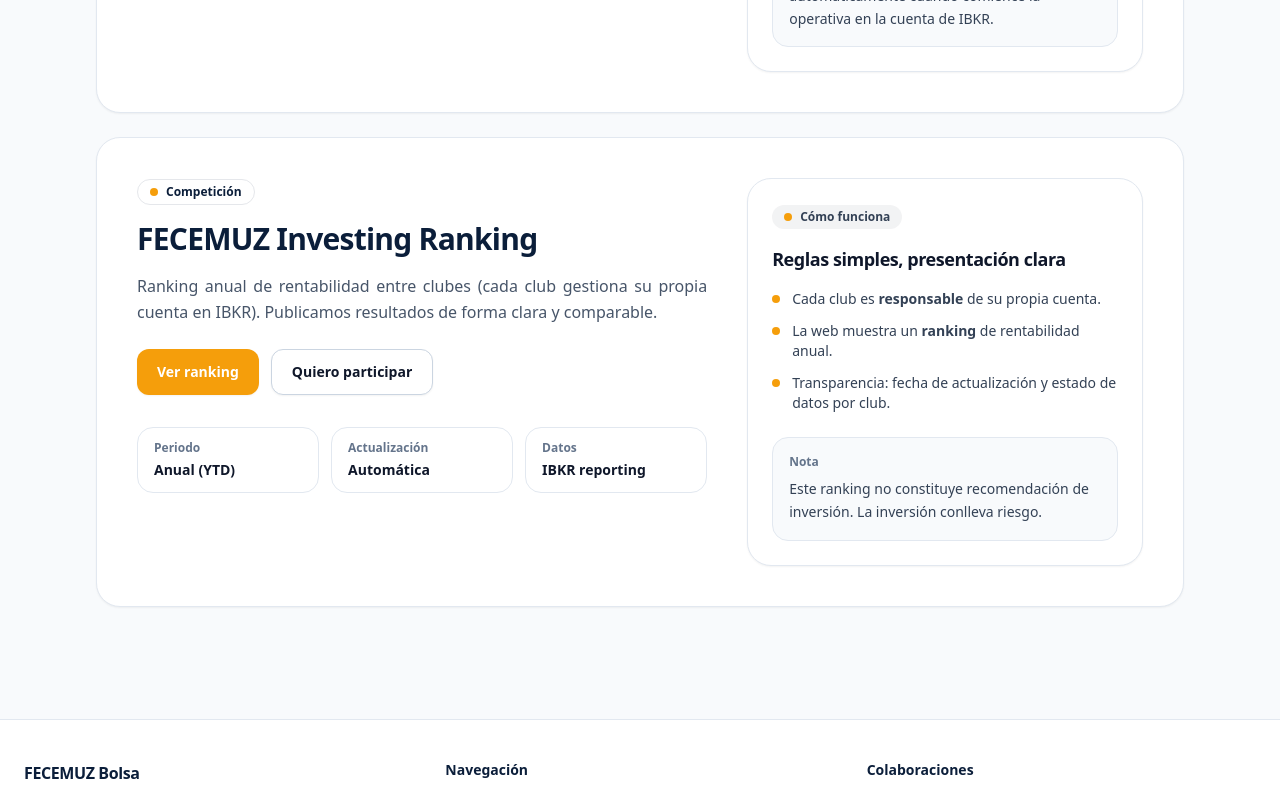
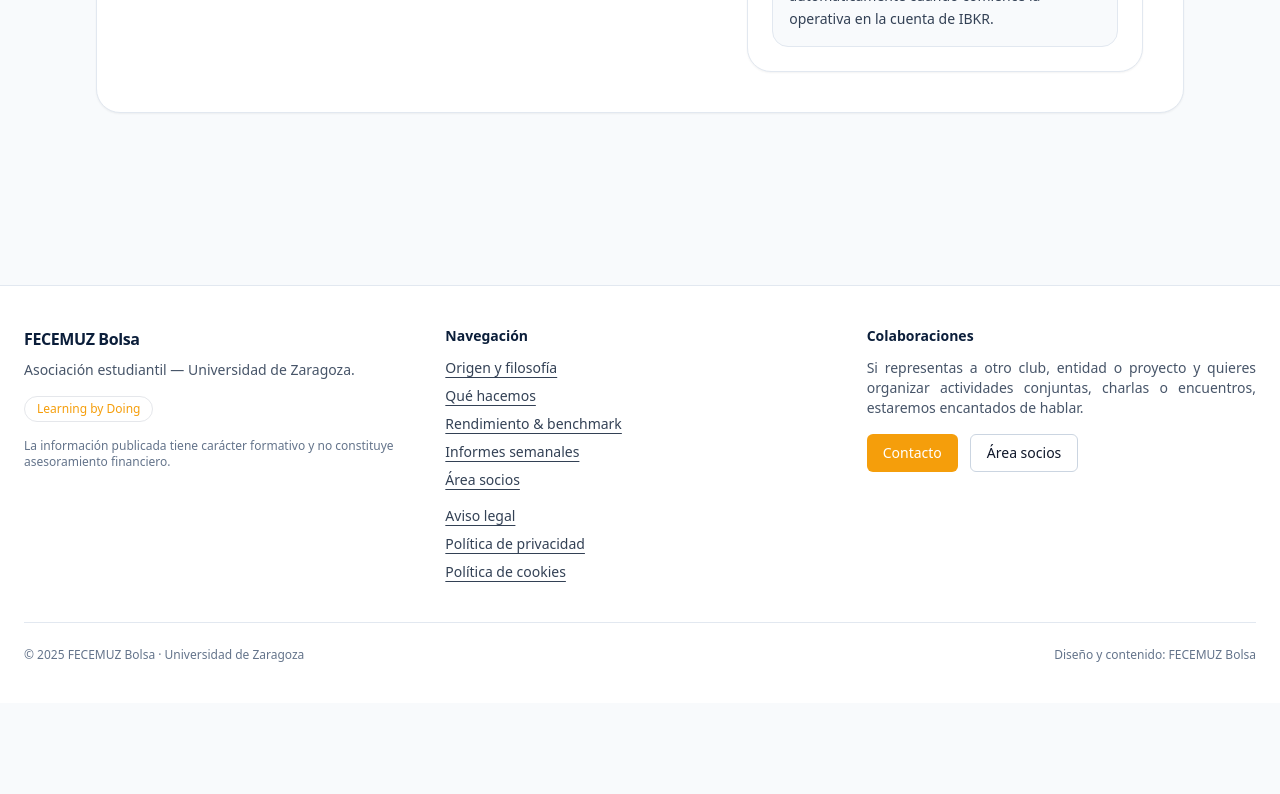
Before and after one commit to Diegotolosa/fecemuzbolsa-web, a Next.js app in the folder web/: page / in a window 1280 px wide. Shown: the part 580-1374 px from the top of the page. After the commit the page ends 1283 px from the top, so only its background shows below. Built offline with nearby package versions, Linux system fonts and the light colour scheme.

Commit message:
chore: remove investing ranking section from home

```diff
--- a/web/app/fecemuz-investing-ranking/page.tsx
+++ b/web/app/fecemuz-investing-ranking/page.tsx
@@ -21,19 +21,27 @@
   return `${v.toFixed(2)}%`;
 }
 
+function isEnabled() {
+  // ✅ 1) En producción: siempre oculto (cero riesgo de "Application error")
+  if (process.env.VERCEL_ENV === "production") return false;
+
+  // ✅ 2) En local/preview: se controla con flag
+  return process.env.RANKING_ENABLED?.trim().toLowerCase() === "true";
+}
+
 export default async function FecemuzInvestingRankingPage({
   searchParams,
 }: {
   searchParams?: { year?: string };
 }) {
-  // 🔒 INTERRUPTOR (robusto):
-  // - Si NO existe RANKING_ENABLED en producción → 404
-  // - Solo se muestra si es exactamente "true"
-  const enabled = process.env.RANKING_ENABLED?.trim() === "true";
-  if (!enabled) notFound();
+  // 🔒 Guard clause: lo primero
+  if (!isEnabled()) notFound();
 
   const year = Number(searchParams?.year || new Date().getFullYear());
-  const base = process.env.RANKING_API_BASE_URL || "http://127.0.0.1:8000";
+
+  // ✅ En dev/preview, exigimos base URL explícita (evita fallos silenciosos)
+  const base = process.env.RANKING_API_BASE_URL?.trim();
+  if (!base) notFound();
 
   const res = await fetch(`${base}/ranking?year=${year}`, {
     cache: "no-store",
--- a/web/app/page.tsx
+++ b/web/app/page.tsx
@@ -34,17 +34,26 @@
                 entorno universitario serio y colaborativo.
               </p>
 
-              {/* Botones: en móvil apilan y ocupan ancho */}
+              {/* Botones */}
               <div className="mt-6 grid gap-3 sm:mt-7 sm:flex sm:flex-wrap">
-                <Link href="/que-hacemos" className="btn btn-primary w-full sm:w-auto">
+                <Link
+                  href="/que-hacemos"
+                  className="btn btn-primary w-full sm:w-auto"
+                >
                   Ver qué hacemos
                 </Link>
 
-                <Link href="/socios" className="btn btn-secondary w-full sm:w-auto">
+                <Link
+                  href="/socios"
+                  className="btn btn-secondary w-full sm:w-auto"
+                >
                   Área de socios
                 </Link>
 
-                <Link href="/contacto" className="btn btn-tertiary w-full sm:w-auto">
+                <Link
+                  href="/contacto"
+                  className="btn btn-tertiary w-full sm:w-auto"
+                >
                   Contacto
                 </Link>
               </div>
@@ -73,7 +82,9 @@
                     <Dot />
                     <span>
                       🏆{" "}
-                      <span className="font-semibold">Ganadores Liga de Bolsa</span>{" "}
+                      <span className="font-semibold">
+                        Ganadores Liga de Bolsa
+                      </span>{" "}
                       (competición nacional) —{" "}
                       <span className="font-semibold">2023</span>
                     </span>
@@ -83,7 +94,9 @@
                     <Dot />
                     <span>
                       Asociación registrada en la{" "}
-                      <span className="font-semibold">Universidad de Zaragoza</span>{" "}
+                      <span className="font-semibold">
+                        Universidad de Zaragoza
+                      </span>{" "}
                       y en Aragón
                     </span>
                   </li>
@@ -120,92 +133,6 @@
             </aside>
           </div>
         </Card>
-
-        {/* SECCIÓN DESTACADA: FECEMUZ Investing Ranking */}
-        <Card className="mt-6 p-6 sm:p-8 md:p-10">
-          <div className="grid items-start gap-8 lg:grid-cols-12 lg:gap-10">
-            <div className="lg:col-span-7">
-              <div className="inline-flex items-center gap-2 rounded-full border border-accent/30 bg-accent/10 px-3 py-1 text-xs font-semibold text-primary">
-                <span className="inline-block h-2 w-2 rounded-full bg-accent" />
-                Competición
-              </div>
-
-              <h2 className="mt-4 text-2xl font-extrabold tracking-tight text-primary sm:text-3xl">
-                FECEMUZ Investing Ranking
-              </h2>
-
-              <p className="mt-4 text-justify text-base leading-relaxed text-slate-600">
-                Ranking anual de rentabilidad entre clubes (cada club gestiona su
-                propia cuenta en IBKR). Publicamos resultados de forma clara y
-                comparable.
-              </p>
-
-              <div className="mt-6 grid gap-3 sm:flex sm:flex-wrap">
-                <Link
-                  href="/fecemuz-investing-ranking"
-                  className="btn btn-primary w-full sm:w-auto"
-                >
-                  Ver ranking
-                </Link>
-
-                <Link
-                  href="/contacto"
-                  className="btn btn-secondary w-full sm:w-auto"
-                >
-                  Quiero participar
-                </Link>
-              </div>
-
-              <div className="mt-7 grid gap-3 sm:mt-8 sm:grid-cols-3">
-                <Stat label="Periodo" value="Anual (YTD)" />
-                <Stat label="Actualización" value="Automática" />
-                <Stat label="Datos" value="IBKR reporting" />
-              </div>
-            </div>
-
-            <aside className="lg:col-span-5">
-              <div className="rounded-3xl border border-slate-200 bg-white p-6 shadow-sm">
-                <div className="inline-flex items-center gap-2 rounded-full bg-slate-900/5 px-3 py-1 text-xs font-extrabold text-slate-700">
-                  <span className="h-2 w-2 rounded-full bg-accent" />
-                  Cómo funciona
-                </div>
-
-                <h3 className="mt-4 text-lg font-extrabold text-slate-900">
-                  Reglas simples, presentación clara
-                </h3>
-
-                <ul className="mt-4 space-y-3 text-sm text-slate-700">
-                  <li className="flex gap-3">
-                    <Dot />
-                    <span>
-                      Cada club es <span className="font-semibold">responsable</span> de su propia cuenta.
-                    </span>
-                  </li>
-                  <li className="flex gap-3">
-                    <Dot />
-                    <span>
-                      La web muestra un <span className="font-semibold">ranking</span> de rentabilidad anual.
-                    </span>
-                  </li>
-                  <li className="flex gap-3">
-                    <Dot />
-                    <span>
-                      Transparencia: fecha de actualización y estado de datos por club.
-                    </span>
-                  </li>
-                </ul>
-
-                <div className="mt-6 rounded-2xl border border-slate-200 bg-slate-50 p-4">
-                  <p className="text-xs font-semibold text-slate-500">Nota</p>
-                  <p className="mt-2 text-sm leading-relaxed text-slate-700">
-                    Este ranking no constituye recomendación de inversión. La
-                    inversión conlleva riesgo.
-                  </p>
-                </div>
-              </div>
-            </aside>
-          </div>
-        </Card>
       </Container>
     </main>
   );
```
